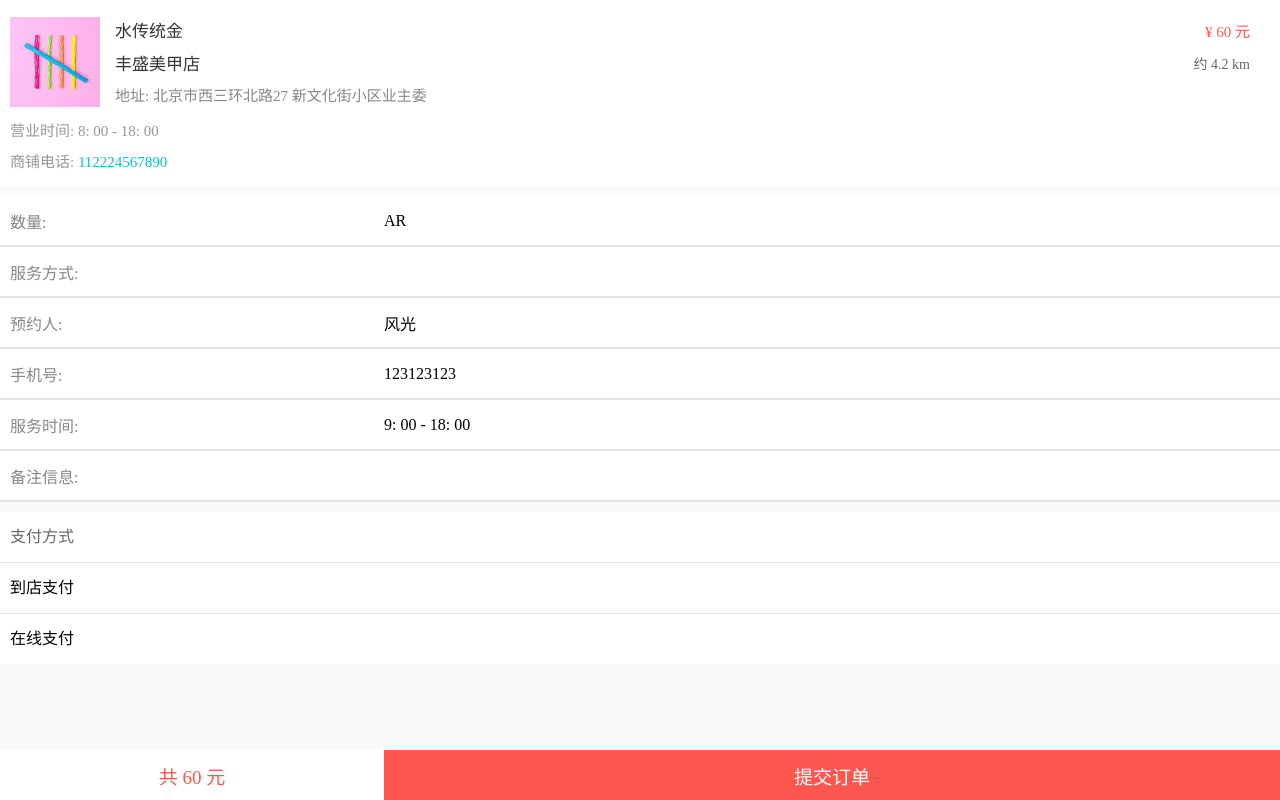
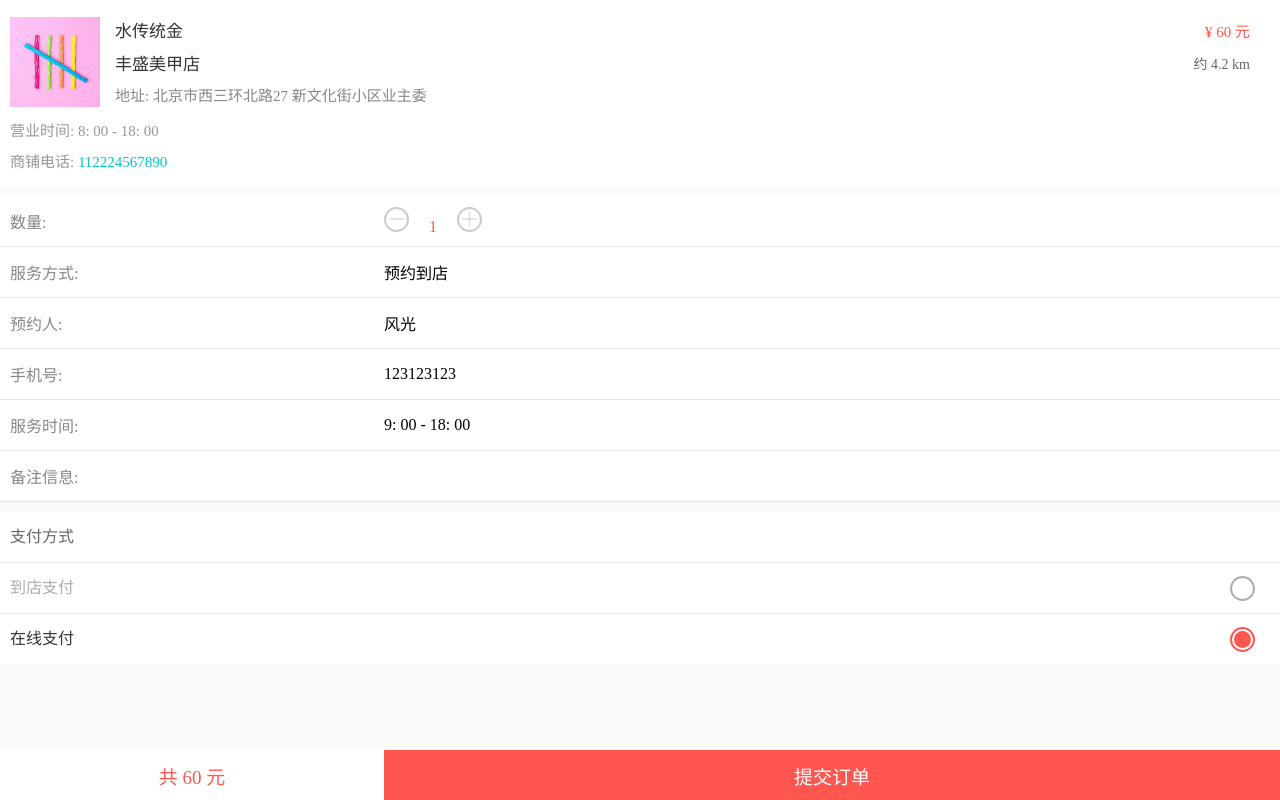
Before and after one commit to CommanderXL/meijia, a website: page pages/order.html in a window 1280 px wide. Drawn offline with Linux system fonts and the light colour scheme.

Commit message:
添加order静态页面

```diff
--- a/less/order.less
+++ b/less/order.less
@@ -74,10 +74,40 @@
 
 .person-info {
   margin-bottom: 10px;
+  .info-li {
+    border-bottom: 1px solid #e3e3e3;
+  }
+  .order-nums {
+    .order-num {
+      display: inline-block;
+      margin: 0 16px;
+      color: #ff5650;
+    }
+    .substract-btn, .add-btn {
+      position: relative;
+      display: inline-block;
+      width: 25px;
+      height: 25px;
+      border-radius: 100%;
+      border: 2px solid #ccc;
+    }
+    .substract-btn::before, .add-btn::before, .add-btn::after {
+      position: absolute;
+      content: '';
+      top: 50%;
+      border: 1px solid #e3e3e3;
+      margin-top: -1px;
+      left: 3px;
+      right: 3px;
+    }
+    .add-btn::after {
+      -webkit-transform: rotate(90deg);
+      transform: rotate(90deg);
+    }
+  }
   [table] {
     background-color: #fff;
     height: 50px;
-    border-bottom: 1px solid #e3e3e3;
     [table]:first-child {
       padding-left: 10px;
       color: #878787;
@@ -99,8 +129,34 @@
     height: 50px;
     line-height: 50px;
     border-top: 1px solid #e3e3e3;
+    color: #adadad;
     [table]:first-child {
       padding-left: 10px;
+    }
+    .circle {
+      position: absolute;
+      top: 13px;
+      right: 25px;
+      width: 25px;
+      height: 25px;
+      border-radius: 100%;
+      border: 2px solid #adadad;
+    }
+  }
+  .active {
+    color: #333;
+    .circle {
+      border-color: #ff5650;
+      &::before {
+        position: absolute;
+        content: '';
+        top: 2px;
+        bottom: 2px;
+        left: 2px;
+        right: 2px;
+        border-radius: 100%;
+        background-color: #ff5650;
+      }
     }
   }
 }
--- a/pages/order.html
+++ b/pages/order.html
@@ -25,30 +25,36 @@
                 </div>
             </div>
             <div class="person-info">
-                <div table class="order-nums">
+                <ul class="info-ul">
+                    <li table class="info-li order-nums">
                         <div table="cell v-m h-l p30">数量: </div>
-                    <div table="cell v-m h-l">AR</div>
+                        <div table="cell v-m h-l">
+                            <div class="substract-btn"></div>
+                            <p class="order-num">1</p>
+                            <div class="add-btn"></div>
                         </div>
-                <div table class="order-service">
+                    </li>
+                    <li table class="info-li order-service">
                         <div table="cell v-m h-l p30">服务方式:</div>
-                    <div table="cell v-m h-l"></div>
-                </div>
-                <div table class="date-person">
+                        <div table="cell v-m h-l">预约到店</div>
+                    </li>
+                    <li table class="info-li date-person">
                         <div table="cell v-m h-l p30">预约人: </div>
                         <div table="cell v-m h-l">风光</div>
-                </div>
-                <div table class="phone">
+                    </li>
+                    <li table class="info-li phone">
                         <div table="cell v-m h-l p30">手机号: </div>
                         <div table="cell v-m h-l">123123123</div>
-                </div>
-                <div table class="service-time">
+                    </li>
+                    <li table class="info-li service-time">
                         <div table="cell v-m h-l p30">服务时间: </div>
                         <div table="cell v-m h-l">9: 00 - 18: 00</div>
-                </div>
-                <div table class="info">
+                    </li>
+                    <li table class="info-li info">
                         <div table="cell v-m h-l p30">备注信息: </div>
                         <div table="cell v-m h-l"></div>
-                </div>
+                    </li>
+                </ul>
             </div>
             <div class="order-detail">
                 <div class="order-header">
@@ -57,14 +63,14 @@
                 <div table class="offline-pay">
                     <div table="cell v-m h-l p50">
                         到店支付
+                        <div class="circle"></div>
                     </div>
-                    <div table="cell v-m h-r p50"></div>
                 </div>
-                <div table class="online-pay">
+                <div table class="online-pay active">
                     <div table="cell v-m h-l p50">
                         在线支付
+                        <div class="circle"></div>
                     </div>
-                    <div table="cell v-m h-r p50"></div>
                 </div>
             </div>
         </div>
```
Also changed, not shown: css/order.css. Lines whose indentation alone changed are shown as unchanged.
